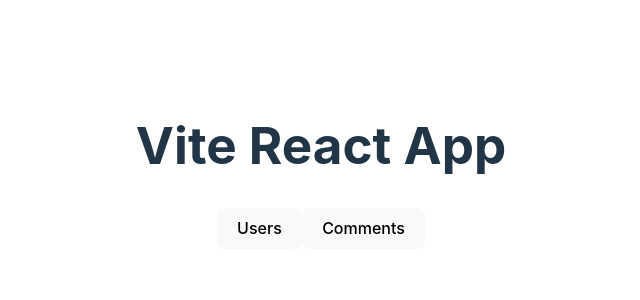
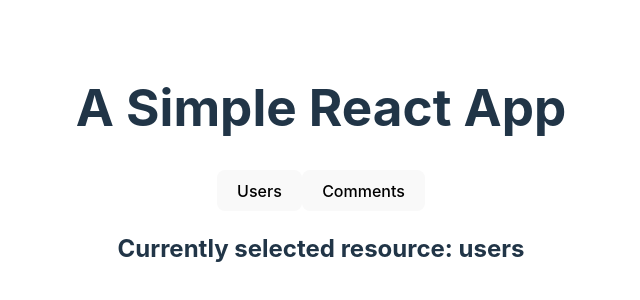
Before and after one commit to RahimAsif/FullStackApp1, a React (Vite) app in the folder frontend/: page / in a window 1280 px wide. Shown: the part 234-534 px from the top of the page, without its empty margins (319-959 px from the left). Built offline with nearby package versions, Linux system fonts and the light colour scheme.

Commit message:
Minor modifications

```diff
--- a/frontend/src/App.jsx
+++ b/frontend/src/App.jsx
@@ -2,13 +2,19 @@
 import './App.css'
 
 function App() {
-  const [count, setCount] = useState(0)
+  const [resourceType, setResourceType] = useState('users')
+
+  const handleClick = (param) => {
+    console.log(param);
+    setResourceType(param);
+  }
 
   return (
     <>
-      <h1>Vite React App</h1>
-      <button>Users</button>
-      <button>Comments</button>
+      <h1>A Simple React App</h1>
+      <button onClick={()=>handleClick('users')}>Users</button>
+      <button onClick={()=>handleClick('comments')}>Comments</button>
+      <h2>Currently selected resource: {resourceType}</h2>
     </>
   )
 }
```
Also changed, not shown: 1 other file (tests, documents, lock files or other folders).
